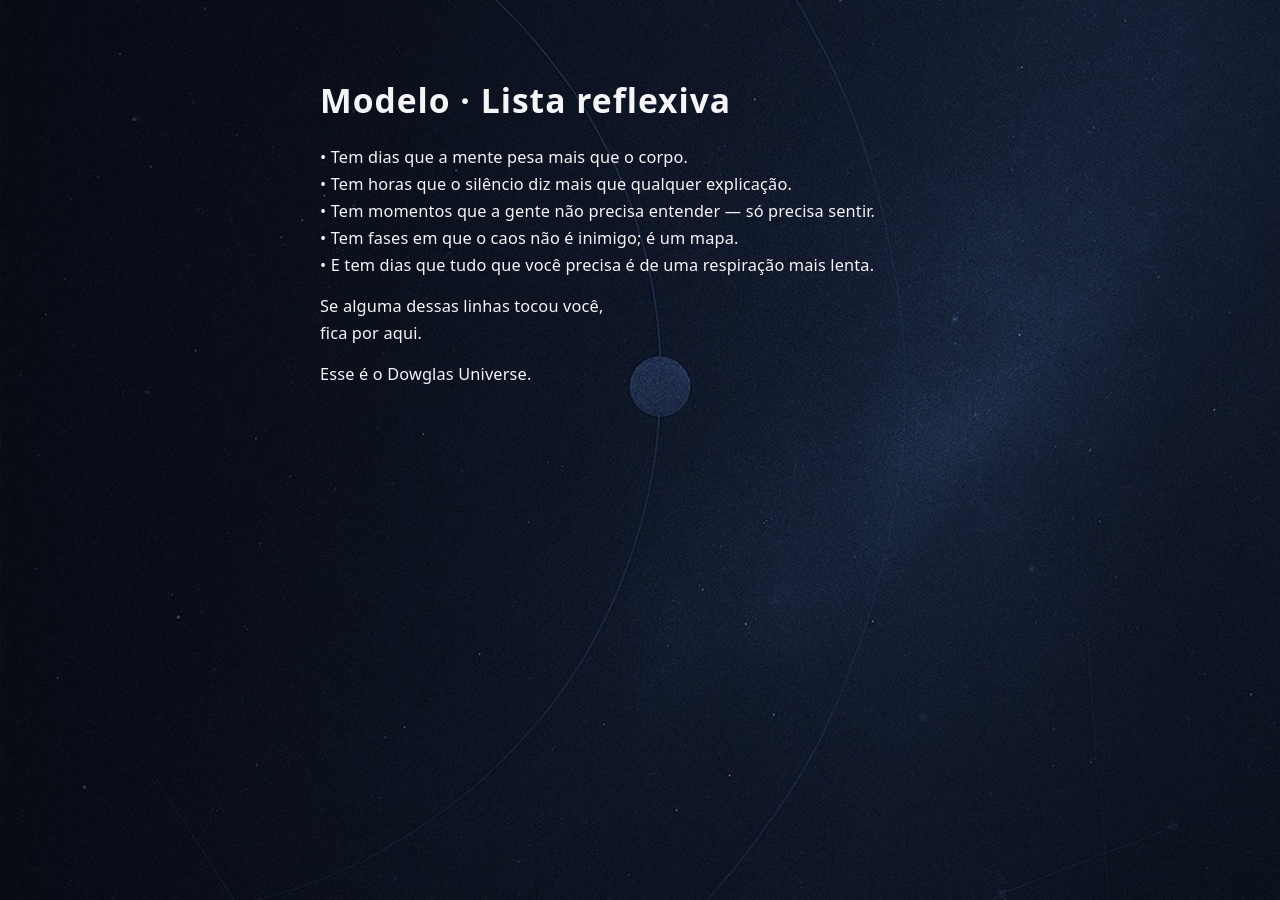
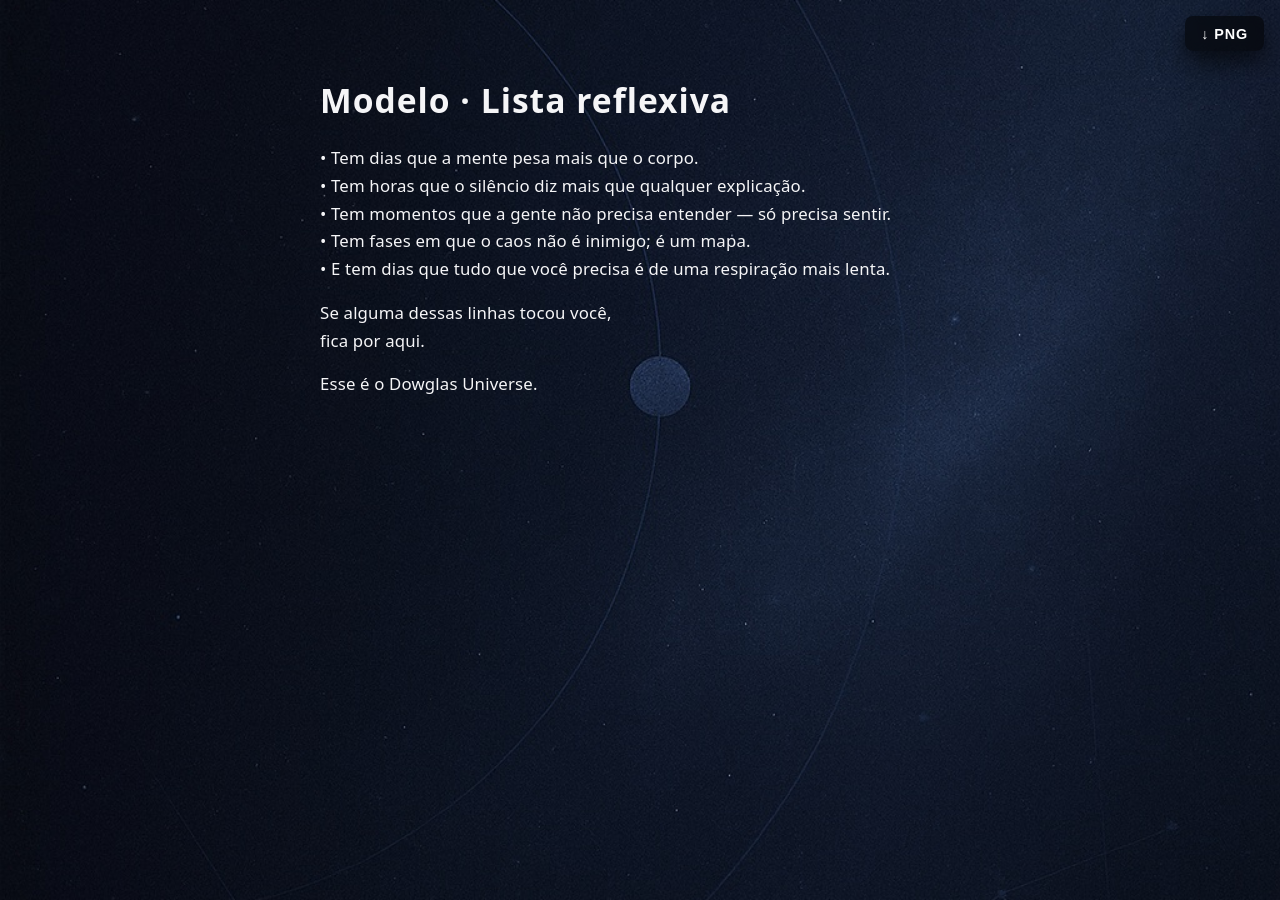
Before and after one commit to mbritodowglas-collab/fabrica-conteudo, a Jekyll site: the page built from content/dowglas-universe/modelo-cinco.md, in a window 1280 px wide. Built offline with Jekyll 4.4.1, drawn with Linux system fonts in a browser that asks for light colours.

Commit message:
Atualizar o dowglas-universe.html

```diff
--- a/_layouts/dowglas-universe.html
+++ b/_layouts/dowglas-universe.html
@@ -24,13 +24,27 @@
       background-image: url("{{ '/assets/img/dowglas-universe.jpg' | relative_url }}");
     }
 
+    .fc-download-fixed {
+      position: fixed;
+      top: 1rem;
+      right: 1rem;
+      z-index: 99999;
+      padding: 0.6rem 1rem;
+      border-radius: 8px;
+      border: 0;
+      background: rgba(0, 0, 0, 0.55);
+      color: #fff;
+      font-size: 0.9rem;
+      cursor: pointer;
+      backdrop-filter: blur(4px);
+    }
+
     .du-main {
       width: 100%;
       max-width: 1080px;
       padding: clamp(1.5rem, 4vw, 2.5rem);
       display: flex;
       justify-content: center;
-      align-items: flex-start;
     }
 
     .du-card {
@@ -54,27 +68,28 @@
       opacity: 0.85;
     }
 
+    /* TEXTÃO */
     .du-content {
-      font-size: 1.02rem;
+      font-size: 1.05rem;
       line-height: 1.65;
       letter-spacing: 0.01em;
     }
 
     .du-content p {
-      margin: 0 0 0.9rem 0;
+      margin: 0 0 1rem 0;
     }
 
     .du-content ul {
-      margin: 0 0 0.9rem 0;
+      margin: 0 0 1rem 0;
       padding-left: 1.2rem;
     }
 
-    /* BLOCO → cada quadro do multiquadro */
+    /* MULTIQUADRO */
     .du-block {
-      min-height: 80vh;              /* ocupa quase a tela toda */
+      min-height: 100vh;
       display: flex;
-      align-items: center;           /* centraliza o texto no quadro */
-      margin-bottom: 2rem;
+      align-items: center;
+      padding: 2rem 0;
     }
 
     .du-block-inner {
@@ -82,11 +97,13 @@
     }
 
     .du-block-title {
-      font-size: 1.2rem;
-      margin: 0 0 0.5rem 0;
+      font-size: 1.25rem;
+      margin-bottom: 0.75rem;
       font-weight: 600;
+      letter-spacing: 0.02em;
     }
 
+    /* FOOTER */
     .du-footer {
       margin-top: 2rem;
       padding-top: 1.25rem;
@@ -94,36 +111,29 @@
       font-size: 0.98rem;
       opacity: 0.9;
     }
-
-    .du-footer p {
-      margin: 0 0 0.5rem 0;
-    }
   </style>
 </head>
+
 <body class="du-body">
+
+  <!-- Botão de download em PNG -->
+  <button id="download-universe" class="fc-download-fixed" type="button">↓ PNG</button>
 
   <main class="du-main">
     <article class="du-card">
 
       {% if page.title %}
         <header style="margin-bottom: 1.5rem;">
-          <h1 class="du-title">
-            {{ page.title }}
-          </h1>
+          <h1 class="du-title">{{ page.title }}</h1>
 
           {% if page.subtitulo %}
-            <p class="du-subtitle">
-              {{ page.subtitulo }}
-            </p>
+            <p class="du-subtitle">{{ page.subtitulo }}</p>
           {% endif %}
         </header>
       {% endif %}
 
-      {% comment %}
-        Se tiver blocos: renderiza como MULTIQUADROS (um bloco por “tela”).
-        Se não tiver: textão único usando {{ content }} normal.
-      {% endcomment %}
       {% if page.blocos %}
+        <!-- MULTIQUADROS -->
         <section class="du-content">
           {% for b in page.blocos %}
             <section class="du-block">
@@ -138,7 +148,9 @@
             </section>
           {% endfor %}
         </section>
+
       {% else %}
+        <!-- TEXTÃO ÚNICO -->
         <section class="du-content">
           {{ content | markdownify }}
         </section>
@@ -147,15 +159,10 @@
       {% if page.cta or page.fechamento %}
         <footer class="du-footer">
           {% if page.fechamento %}
-            <p>
-              {{ page.fechamento | markdownify }}
-            </p>
+            <p>{{ page.fechamento | markdownify }}</p>
           {% endif %}
-
           {% if page.cta %}
-            <p>
-              {{ page.cta | markdownify }}
-            </p>
+            <p>{{ page.cta | markdownify }}</p>
           {% endif %}
         </footer>
       {% endif %}
@@ -163,5 +170,37 @@
     </article>
   </main>
 
+  <!-- HTML2Canvas -->
+  <script src="https://cdn.jsdelivr.net/npm/html2canvas@1.4.1/dist/html2canvas.min.js"></script>
+
+  <script>
+    document.addEventListener('DOMContentLoaded', () => {
+      const btn = document.getElementById('download-universe');
+      const card = document.querySelector('.du-card');
+      if (!btn || !card) return;
+
+      btn.addEventListener('click', async () => {
+        card.scrollIntoView({ behavior: "auto", block: "center" });
+
+        const canvas = await html2canvas(card, {
+          scale: 2,
+          backgroundColor: null,
+          useCORS: true
+        });
+
+        const nome = document.title
+          .replace(/ · Dowglas Universe/, '')
+          .trim()
+          .toLowerCase()
+          .replace(/[^\w]+/g, '-');
+
+        const link = document.createElement('a');
+        link.download = `${nome}.png`;
+        link.href = canvas.toDataURL("image/png");
+        link.click();
+      });
+    });
+  </script>
+
 </body>
 </html>
```
